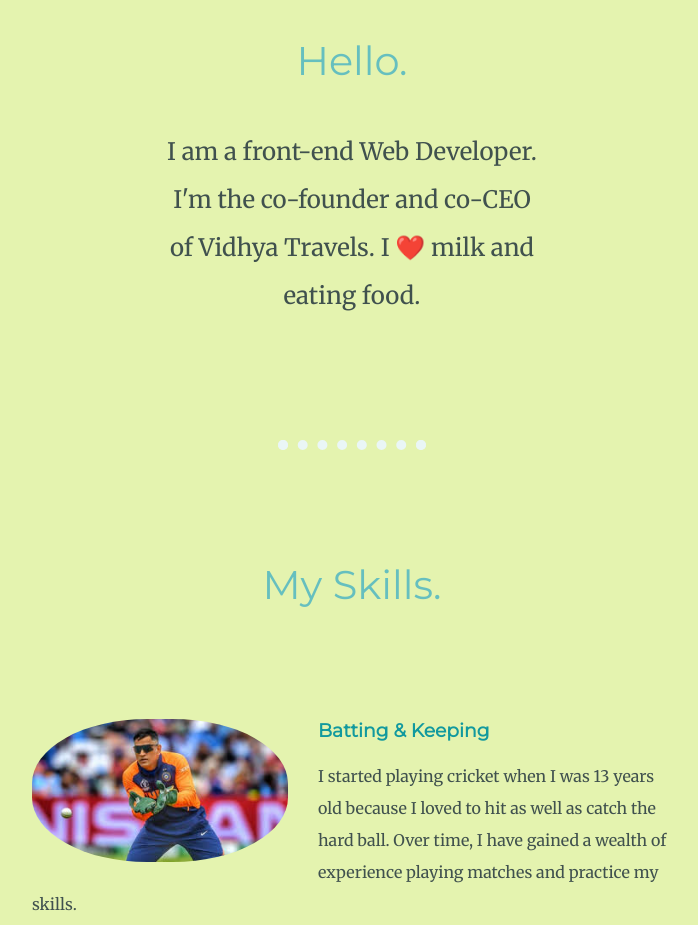
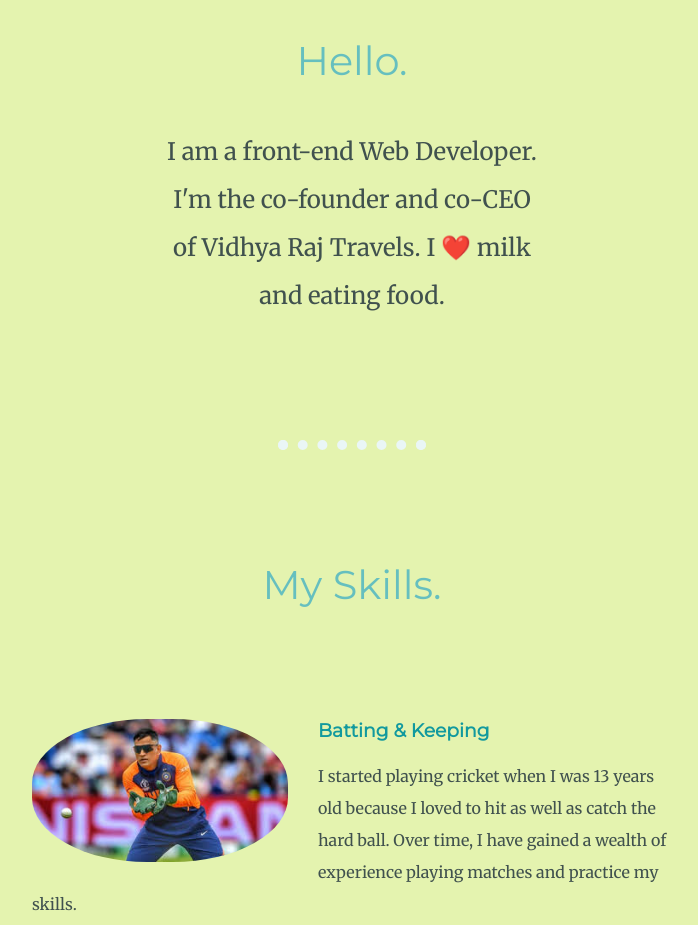
Before and after one commit to Vi-droid123Godia/My-first-website, a plain HTML site: page index.html in a window 1280 px wide. Shown: the part 1020-1945 px from the top of the page, without its empty margins (288-986 px from the left). Drawn offline with Linux system fonts and the light colour scheme.

Commit message:
Update index.html

```diff
--- a/index.html
+++ b/index.html
@@ -21,7 +21,7 @@
       <div class="profile">
         <img src="./images/angela.png" alt="profile picture">
         <h2>Hello.</h2>
-        <p class="intro">I am a front-end Web Developer. I'm the co-founder and co-CEO of Vidhya Travels. I ❤️ milk and eating food.</p>
+        <p class="intro">I am a front-end Web Developer. I'm the co-founder and co-CEO of Vidhya Raj Travels. I ❤️ milk and eating food.</p>
       </div>
       <hr>
       <div class="skills">
```
